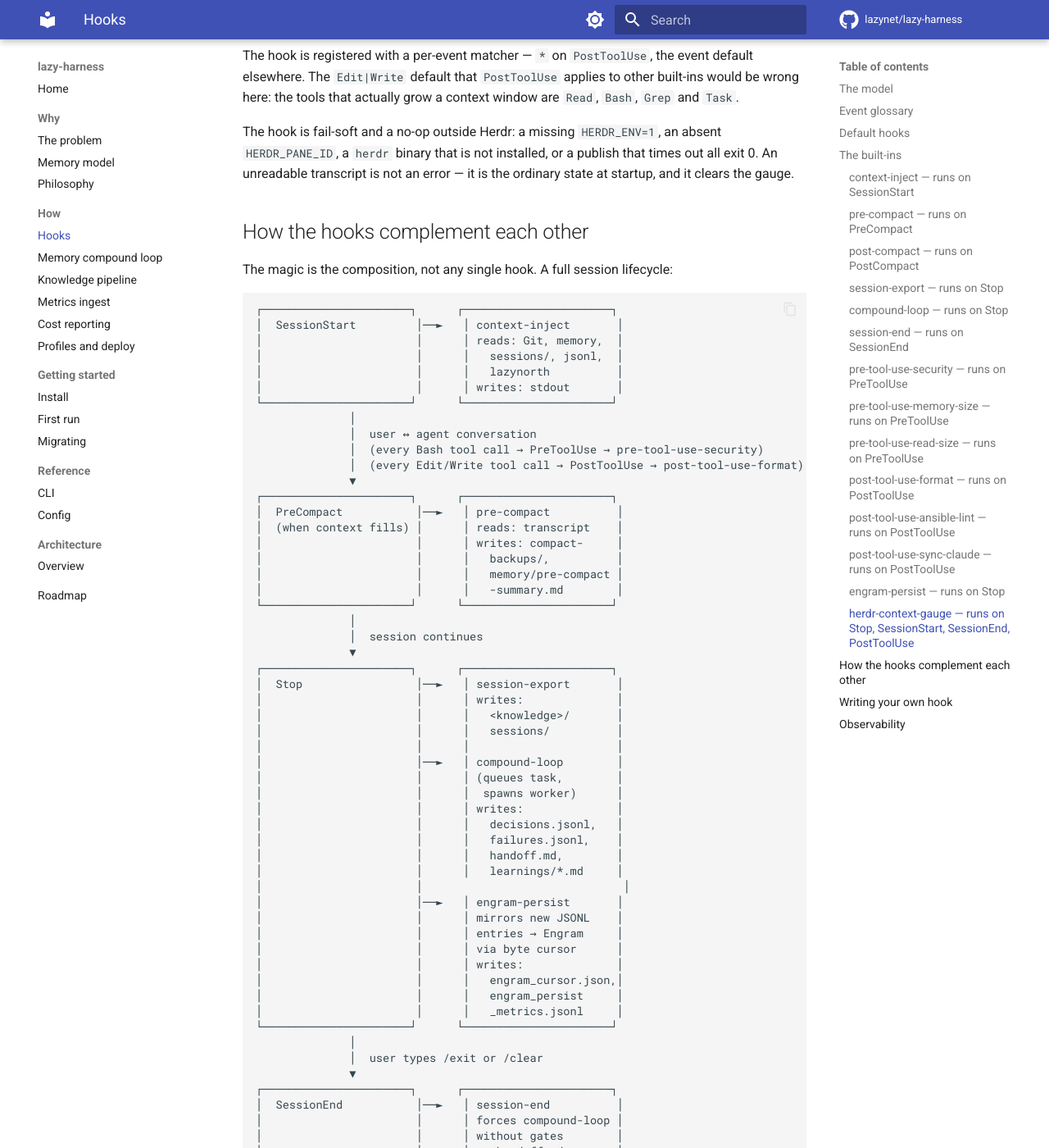
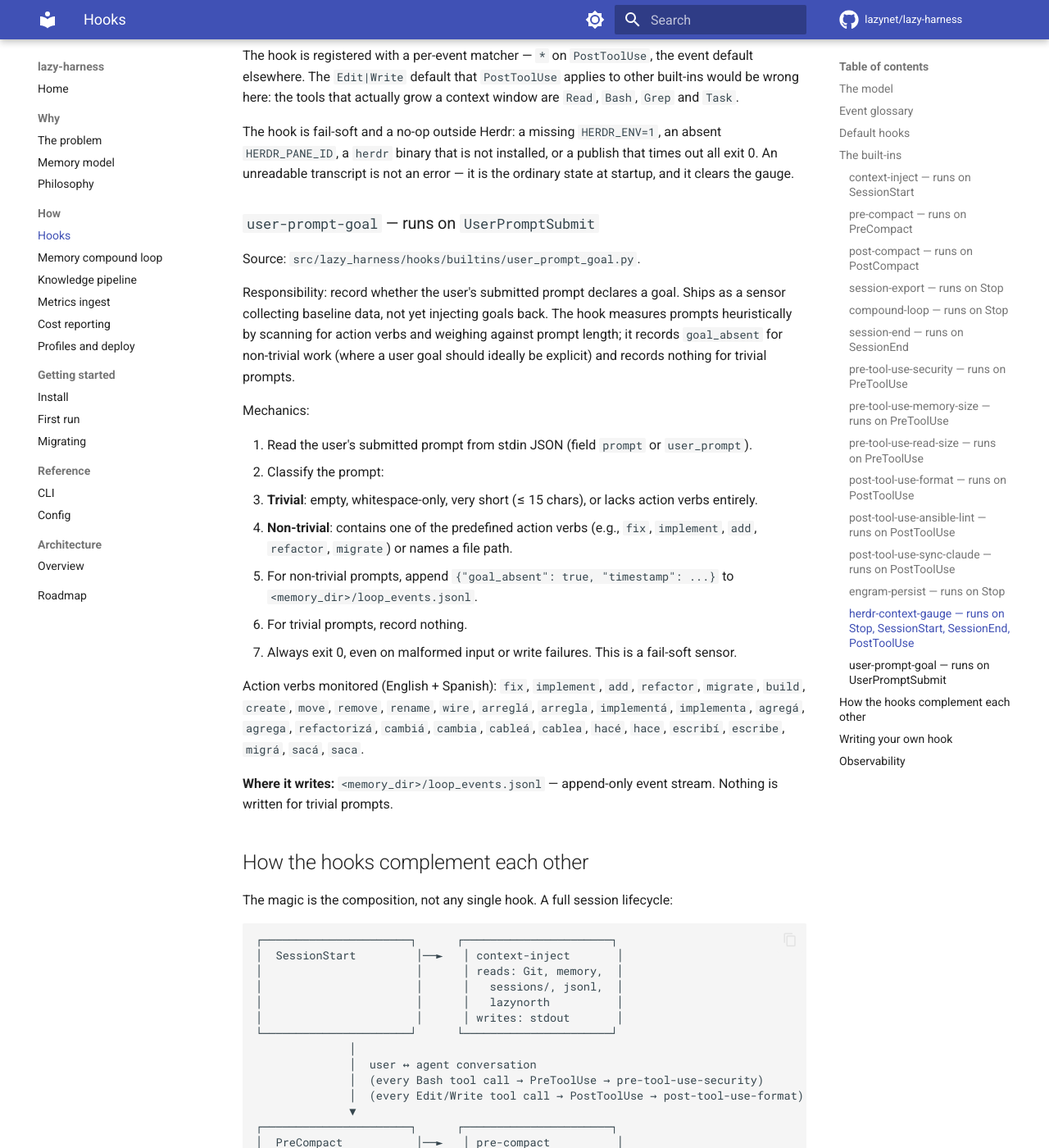
Before and after one commit to lazynet/lazy-harness, an MkDocs documentation site: the page built from docs/how/hooks.md, in a window 1280 px wide and 1400 px high, scrolled down 16687 px. Shown: the whole window at 82% size. Built offline with MkDocs 1.6.1 and Material for MkDocs 9.7.7, drawn with Linux system fonts in a browser that asks for light colours; comment, search, counter and statistics services are not loaded.

Commit message:
feat: register user-prompt-goal hook in builtin registry

```diff
--- a/docs/how/hooks.md
+++ b/docs/how/hooks.md
@@ -486,6 +486,26 @@ The hook is fail-soft and a no-op outside Herdr: a missing `HERDR_ENV=1`, an abs
 exit 0. An unreadable transcript is not an error — it is the ordinary state at startup,
 and it clears the gauge.
 
+### `user-prompt-goal` — runs on `UserPromptSubmit`
+
+Source: `src/lazy_harness/hooks/builtins/user_prompt_goal.py`.
+
+Responsibility: record whether the user's submitted prompt declares a goal. Ships as a sensor collecting baseline data, not yet injecting goals back. The hook measures prompts heuristically by scanning for action verbs and weighing against prompt length; it records `goal_absent` for non-trivial work (where a user goal should ideally be explicit) and records nothing for trivial prompts.
+
+Mechanics:
+
+1. Read the user's submitted prompt from stdin JSON (field `prompt` or `user_prompt`).
+2. Classify the prompt:
+   - **Trivial**: empty, whitespace-only, very short (≤ 15 chars), or lacks action verbs entirely.
+   - **Non-trivial**: contains one of the predefined action verbs (e.g., `fix`, `implement`, `add`, `refactor`, `migrate`) or names a file path.
+3. For non-trivial prompts, append `{"goal_absent": true, "timestamp": ...}` to `<memory_dir>/loop_events.jsonl`.
+4. For trivial prompts, record nothing.
+5. Always exit 0, even on malformed input or write failures. This is a fail-soft sensor.
+
+Action verbs monitored (English + Spanish): `fix`, `implement`, `add`, `refactor`, `migrate`, `build`, `create`, `move`, `remove`, `rename`, `wire`, `arreglá`, `arregla`, `implementá`, `implementa`, `agregá`, `agrega`, `refactorizá`, `cambiá`, `cambia`, `cableá`, `cablea`, `hacé`, `hace`, `escribí`, `escribe`, `migrá`, `sacá`, `saca`.
+
+**Where it writes:** `<memory_dir>/loop_events.jsonl` — append-only event stream. Nothing is written for trivial prompts.
+
 ## How the hooks complement each other
 
 The magic is the composition, not any single hook. A full session lifecycle:
```
Also changed, not shown: 2 other files.
